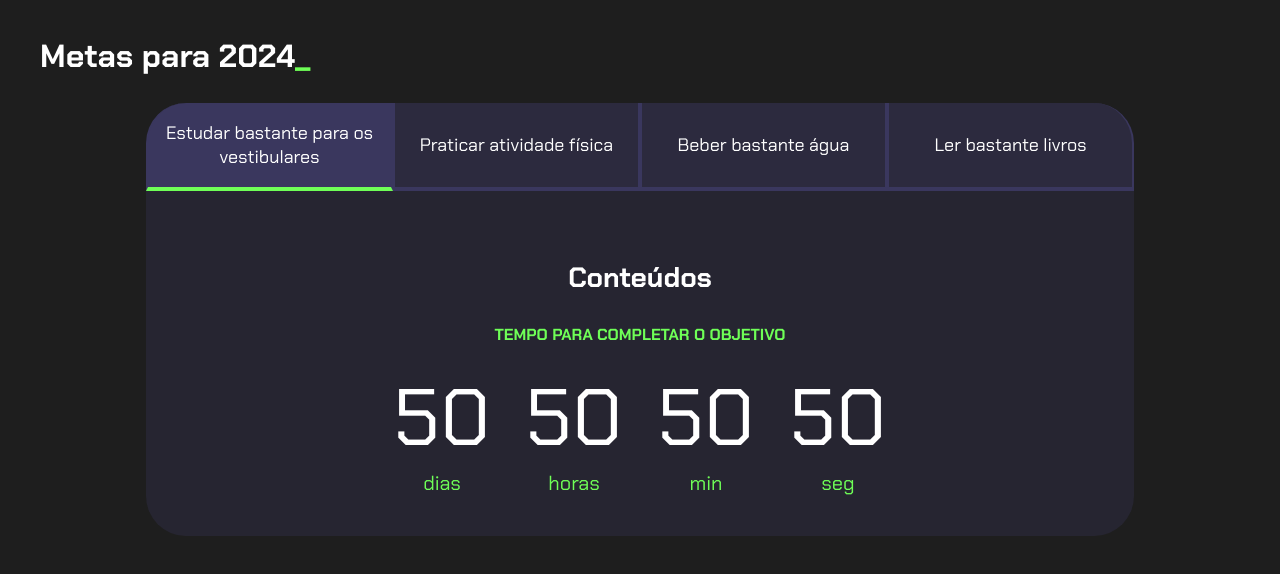
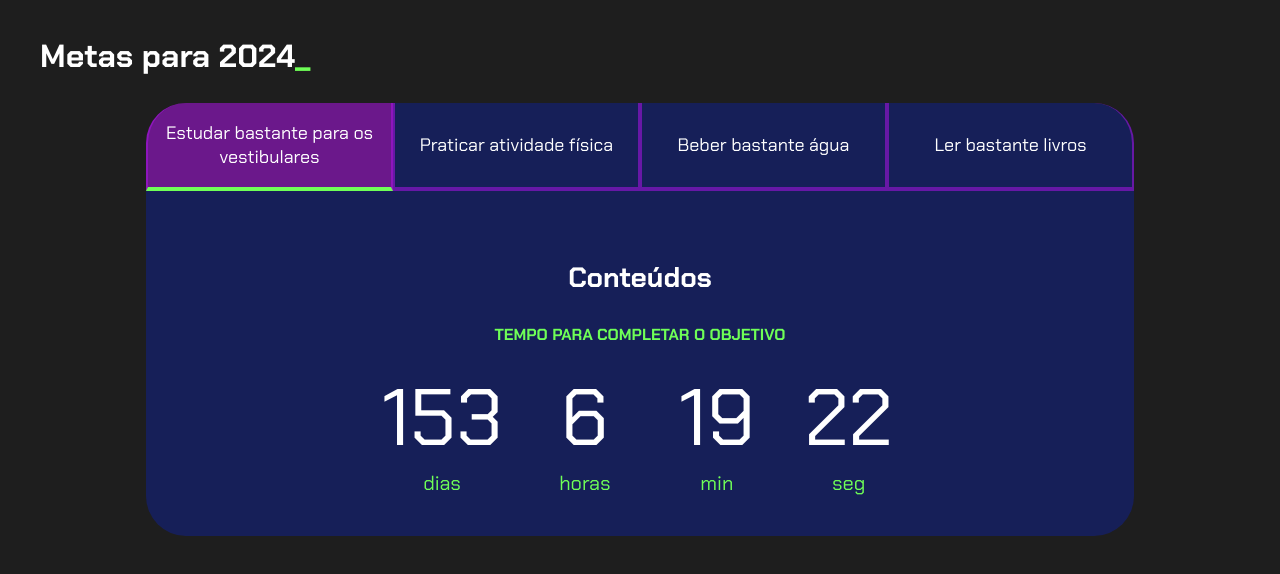
Before and after one commit to GUIHZIN/javascript-projetos-de-vida, a plain HTML site: page index.html in a window 1280 px wide. Drawn offline with Linux system fonts and the light colour scheme.

Commit message:
Terminado dia 05/04

```diff
--- a/index.html
+++ b/index.html
@@ -24,19 +24,19 @@
                     <h4 class="aba-conteudo-titulo-secundario">Tempo para completar o objetivo</h4>
                     <div class="contador">
                         <div class="contador-digito">
-                            <p class="contador-digito-numero" id="dias1">50</p>
+                            <p class="contador-digito-numero" id="dias0">50</p>
                             <p class="contador-digito-texto">dias</p>
                         </div>
                         <div class="contador-digito">
-                            <p class="contador-digito-numero" id="horas1">50</p>
+                            <p class="contador-digito-numero" id="horas0">50</p>
                             <p class="contador-digito-texto">horas</p>
                         </div>
                         <div class="contador-digito">
-                            <p class="contador-digito-numero" id="min1">50</p>
+                            <p class="contador-digito-numero" id="min0">50</p>
                             <p class="contador-digito-texto">min</p>
                         </div>
                         <div class="contador-digito">
-                            <p class="contador-digito-numero" id="seg1">50</p>
+                            <p class="contador-digito-numero" id="seg0">50</p>
                             <p class="contador-digito-texto">seg</p>
                         </div>
                     </div>
--- a/main.js
+++ b/main.js
@@ -15,10 +15,10 @@ for (let i = 0; i < botoes.length; i++) {
 }
 
 const contadores = document.querySelectorAll(".contador");
-const tempoObjetivo1 = new Date("2023-10-05T00:00:00");
-const tempoObjetivo2 = new Date("2023-12-05T00:00:00");
-const tempoObjetivo3 = new Date("2023-12-30T00:00:00");
-const tempoObjetivo4 = new Date("2024-02-01T00:00:00");
+const tempoObjetivo1 = new Date("2024-09-05T10:45:00");
+const tempoObjetivo2 = new Date("2024-09-05T20:51:00");
+const tempoObjetivo3 = new Date("2024-09-30T13:22:00");
+const tempoObjetivo4 = new Date("2024-09-01T15:12:00");
 
 const tempos = [tempoObjetivo1,tempoObjetivo2,tempoObjetivo3,tempoObjetivo4];
 
--- a/style.css
+++ b/style.css
@@ -4,9 +4,9 @@
     --cor-de-fundo: #1E1E1E;
     --verde: #6FFF57;
     --branco: #FFFFFF;
-    --botao-ativo: #3A375E;
-    --botao-inativo: rgba(58, 55, 94, 0.5);
-    --texto-fundo: rgba(58, 55, 94, 0.3);
+    --botao-ativo: #ae14eb88;
+    --botao-inativo: rgba(0, 38, 255, 0.26);
+    --texto-fundo: rgba(0, 38, 255, 0.26);
 }
 
 body {
```
